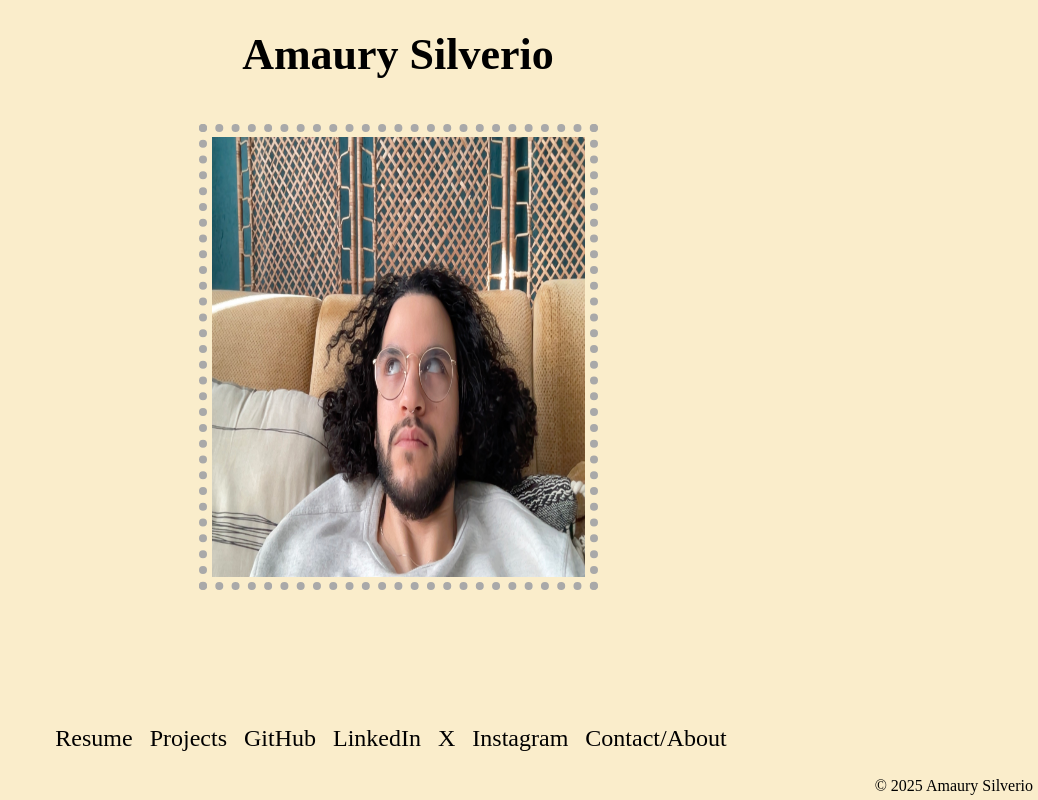
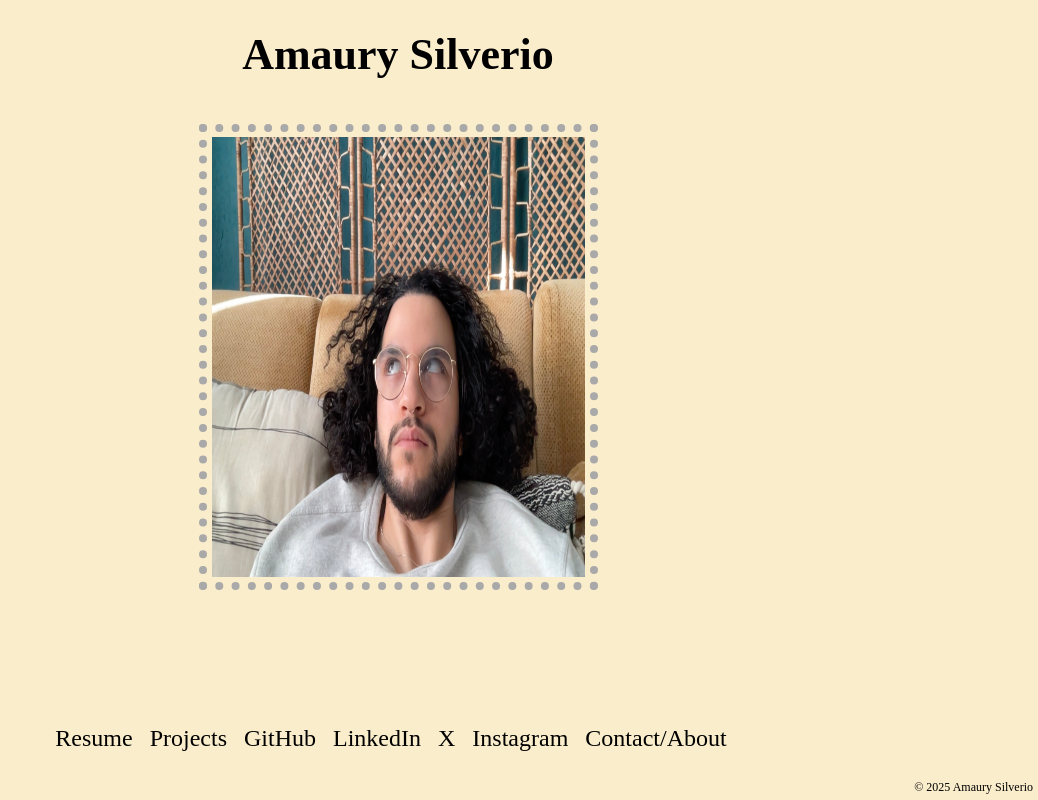
Before and after one commit to AmaurySilverio/2025portfolio, a React (Vite) app in the folder portfolio2025/: page / in a window 1280 px wide. Shown: the whole page, without its empty margins (242-1280 px from the left). Built offline with nearby package versions, Linux system fonts and the light colour scheme; a web font is replaced by a local one.

Commit message:
attempt 9

```diff
--- a/portfolio2025/src/index.css
+++ b/portfolio2025/src/index.css
@@ -16,7 +16,9 @@ body, html{
   position: relative;
   background: rgb(250, 237, 203);
   height: 100dvh;
-  /* overflow: hidden; */
+}
+.hero-container, .photo-container, .links-container{
+
 }
 /* HERO STYLING */
 .hero-container{
@@ -129,6 +131,7 @@ body, html{
     box-sizing: border-box;
     /* height: calc(100% - 12%); */
     height: -webkit-fill-available;
+    /* height: inherit; */
 }
 .projects-close-button{
   position: absolute;
@@ -321,6 +324,7 @@ body, html{
   right: 5px;
   bottom: 5px;
   z-index: -1;
+  font-size: 12px;
 }
 
 /* MEDIA QUERY */
@@ -487,22 +491,6 @@ body, html{
     grid-template-columns: repeat(6, 1fr);
   }
 }
-/* .hero-container{
-  top: 20px;
-}
-.hero-container h1{
-  font-size: 44px;
-}
-.photo-container img{
-  top: 233px;
-}
-.links-container{
-  bottom: 125px;
-}
-.links{
-  font-size: 31px;
-  gap: 5px;
-} */
 /* 4K QUERY */
 /* .hero-container>h1{
   font-size: 86px;
```
Also changed, not shown: portfolio2025/src/components/CenterImage.jsx (+35 -0 lines).
